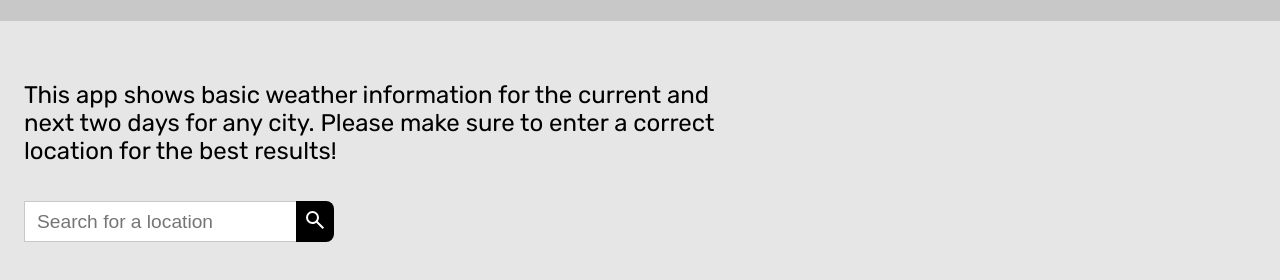
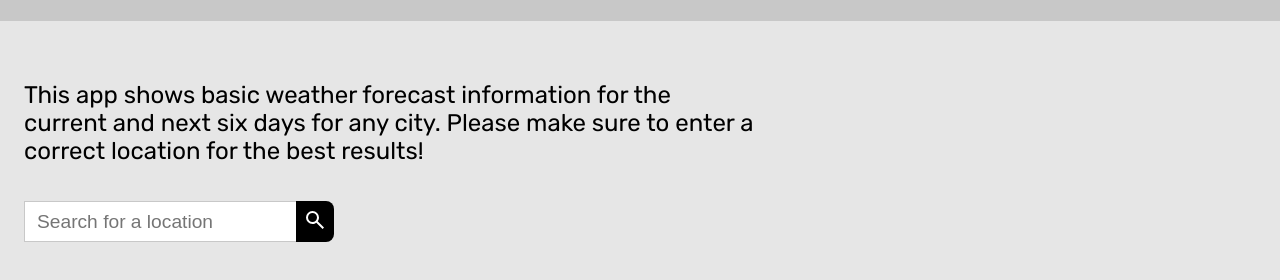
Before and after one commit to ebrahiemfrancis741/weather-app, a website built with webpack: page src/template.html in a window 1280 px wide. Shown: the part 84-364 px from the top of the page. Built offline with nearby package versions, Linux system fonts and the light colour scheme.

Commit message:
UPDATE getRequiredWeatherData(location) to return 7 records intead of 3

```diff
--- a/src/template.html
+++ b/src/template.html
@@ -11,8 +11,9 @@
     </header>
     <main>
       <p class="app-description">
-        This app shows basic weather information for the current and next two days for any
-        city. Please make sure to enter a correct location for the best results!
+        This app shows basic weather forecast information for the current and
+        next six days for any city. Please make sure to enter a correct location
+        for the best results!
       </p>
       <form>
         <input
--- a/src/uiManager.js
+++ b/src/uiManager.js
@@ -26,6 +26,7 @@ function createWeatherElement(data) {
   let temperature = document.createElement("p");
   let conditions = document.createElement("p");
 
+  weatherContainer.replaceChildren();
   weatherContainer.appendChild(weatherElement);
   weatherElement.classList.add("weather");
   weatherElement.appendChild(weatherElementImage);
--- a/src/weather.js
+++ b/src/weather.js
@@ -20,7 +20,7 @@ async function getWeatherOfLocation(location) {
 async function getRequiredWeatherData(location) {
   let data = await getWeatherOfLocation(location);
   let requiredData = [];
-  for (let i = 0; i < 3; i++) {
+  for (let i = 0; i < 7; i++) {
     requiredData.push({
       location: data.resolvedAddress,
       date: data.days[i].datetime,
```
